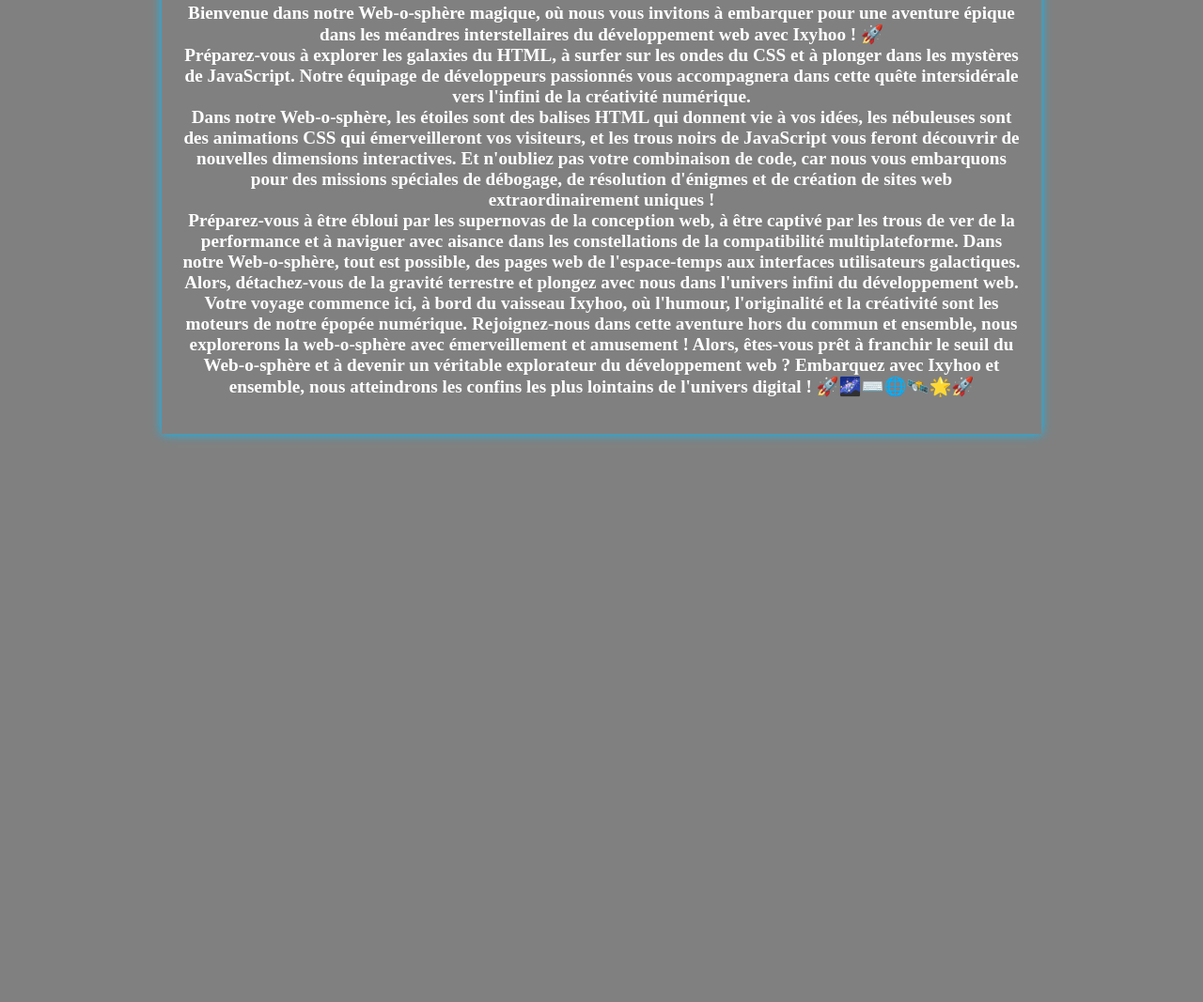
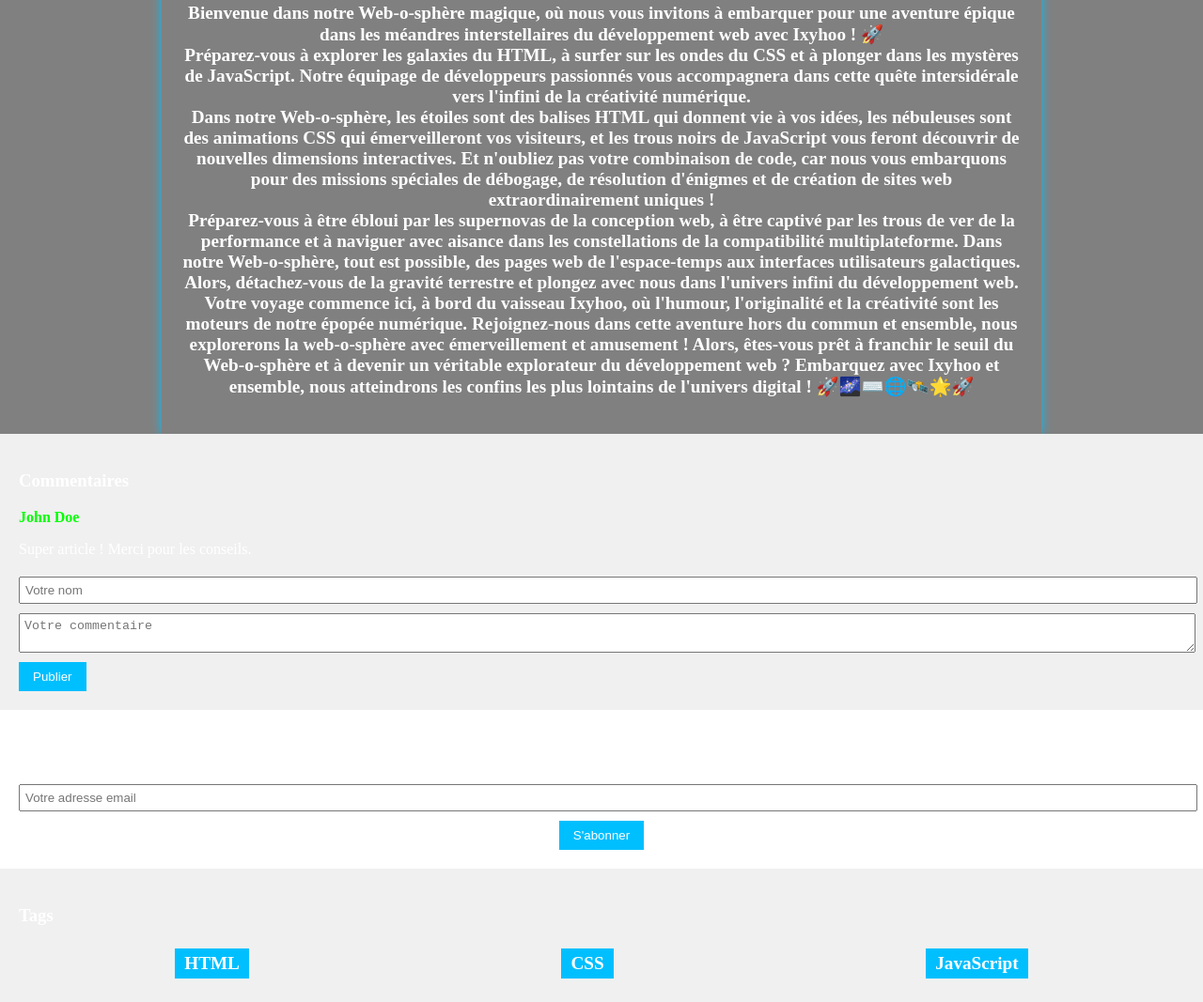
Before and after one commit to ixyhoo/Web-o-sphere, a plain HTML site: page index.html in a window 1280 px wide. Shown: the part 314-1381 px from the top of the page at 94% size. Before the commit the page ends 800 px from the top, so only its background shows below. Drawn offline with Linux system fonts and the light colour scheme.

Commit message:
add tags newsletter

```diff
--- a/index.html
+++ b/index.html
@@ -37,5 +37,41 @@ Alors, êtes-vous prêt à franchir le seuil du Web-o-sphère et à devenir un v
 
 🚀🌌⌨️🌐🛰️🌟🚀
     </p></div>
+    <div class="comments-section">
+        <h3>Commentaires</h3>
+        <div class="comment-list">
+          <!-- Commentaires affichés ici -->
+          <div class="comment">
+            <span class="comment-author">John Doe</span>
+            <p class="comment-content">Super article ! Merci pour les conseils.</p>
+          </div>
+        </div>
+        <form class="comment-form">
+          <input type="text" name="author" placeholder="Votre nom">
+          <textarea name="comment" placeholder="Votre commentaire"></textarea>
+          <button type="submit">Publier</button>
+        </form>
+      </div>
+      <div class="newsletter-section">
+        <h3>Inscrivez-vous à notre newsletter</h3>
+        <form class="newsletter-form">
+          <input type="email" name="email" placeholder="Votre adresse email">
+          <button type="submit">S'abonner</button>
+        </form>
+      </div>
+      <div class="tag-section">
+        <h3>Tags</h3>
+        <ul class="tag-list">
+          <li>HTML</li>
+          <li>CSS</li>
+          <li>JavaScript</li>
+          <!-- Ajouter d'autres tags ici -->
+        </ul>
+      </div>
+
+
+
+
+
 </body>
 </html>
--- a/style.css
+++ b/style.css
@@ -68,3 +68,78 @@ span {
     box-shadow: #00bfff 0px 0px 10px 0px;
 
 }
+.comments-section {
+    background-color: #f0f0f0;
+    padding: 20px;
+  }
+
+  .comment-list {
+    margin-top: 10px;
+  }
+
+  .comment {
+    margin-bottom: 10px;
+  }
+
+  .comment-author {
+    font-weight: bold;
+  }
+
+  .comment-form {
+    margin-top: 20px;
+  }
+
+  .comment-form input,
+  .comment-form textarea {
+    display: block;
+    width: 100%;
+    margin-bottom: 10px;
+    padding: 5px;
+  }
+
+  .comment-form button {
+    background-color: #00bfff;
+    color: #fff;
+    border: none;
+    padding: 8px 15px;
+    cursor: pointer;
+  }
+  .newsletter-section {
+    background-color: #fff;
+    padding: 20px;
+    text-align: center;
+  }
+
+  .newsletter-form input {
+    display: block;
+    width: 100%;
+    margin-bottom: 10px;
+    padding: 5px;
+  }
+
+  .newsletter-form button {
+    background-color: #00bfff;
+    color: #fff;
+    border: none;
+    padding: 8px 15px;
+    cursor: pointer;
+  }
+  .tag-section {
+    background-color: #f0f0f0;
+    padding: 20px;
+  }
+
+  .tag-list {
+    list-style: none;
+    padding: 0;
+    display: flex;
+    flex-wrap: wrap;
+  }
+
+  .tag-list li {
+    background-color: #00bfff;
+    color: #fff;
+    padding: 5px 10px;
+    margin: 5px;
+    cursor: pointer;
+  }
```
